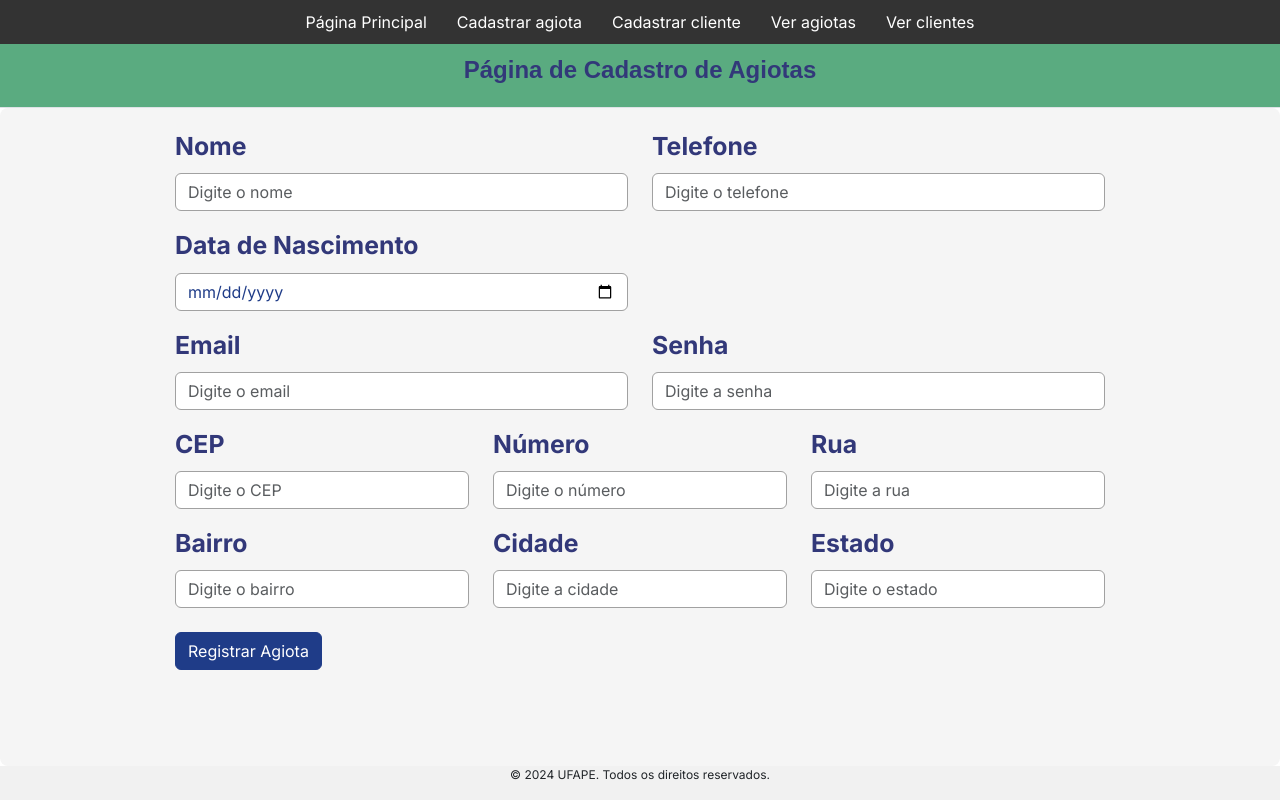
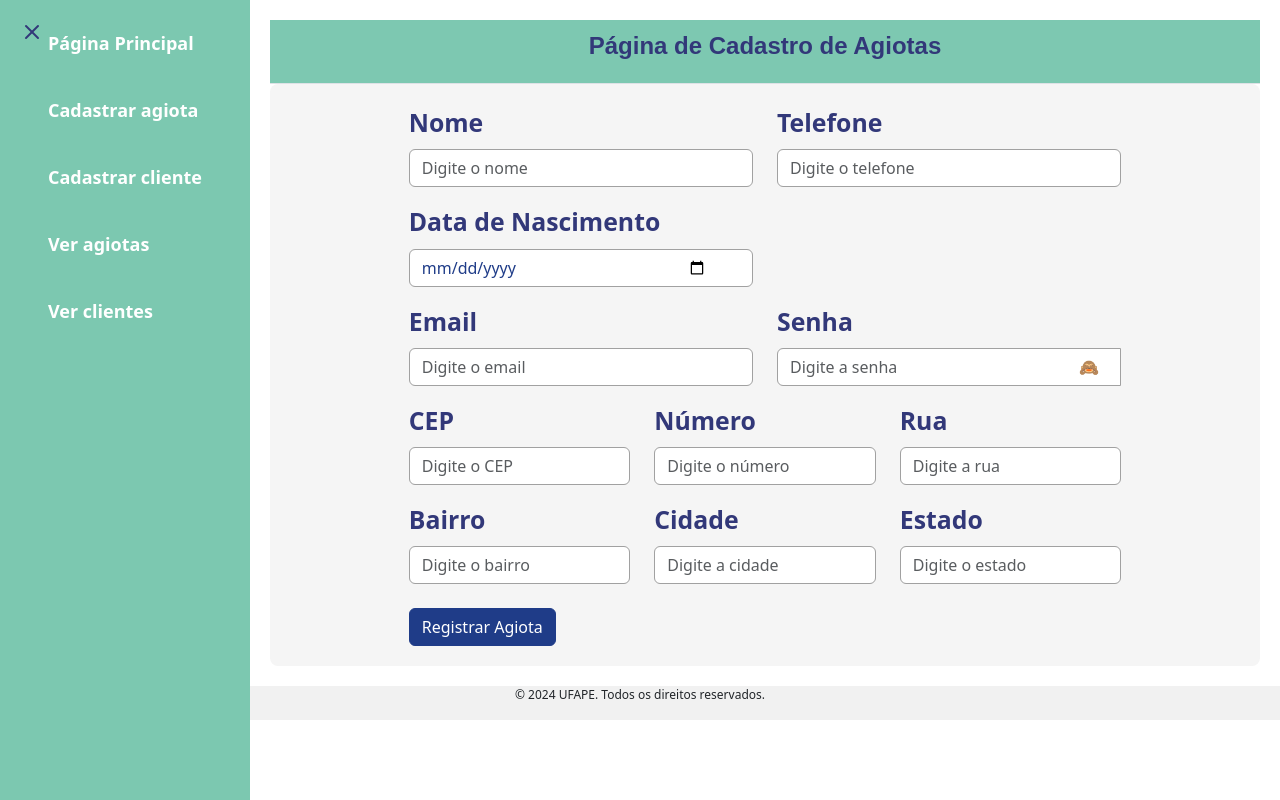
Before and after one commit to maxdavidsouza/agiota, a Next.js app in the folder agiota-next-frontend/: page /agiotas/create in a window 1280 px wide. Built offline with nearby package versions, Linux system fonts and the light colour scheme.

Commit message:
Adição da sidebar

```diff
--- a/agiota-next-frontend/app/agiotas/create/CreateAgiota.module.css
+++ b/agiota-next-frontend/app/agiotas/create/CreateAgiota.module.css
@@ -38,11 +38,8 @@
     /* Branco */
   }
 
-  .submitButton:hover {
-  background-color: #2A9D8F;
-    /* Verde Escuro */
+    .submitButton:hover {
     border-color: #2A9D8F;
-    /* Verde Escuro */
   }
 
   .inputError {
@@ -59,7 +56,7 @@
 
   .topBar {
     width: 100%;
-    background: linear-gradient(to right, #5aab80 0%, #5aab80 100%);
+    background: #7dc8b1;
     border-bottom: 1px solid #dee2e6;
     padding: 0.5rem 1rem;
     display: flex;
@@ -79,3 +76,21 @@
   font-weight: bold;
   font-size: 1.55rem;
 }
+.inputGroup {
+  position: relative;
+}
+
+.eyeIcon {
+  cursor: pointer;
+  position: absolute;
+  right: 10px;
+  top: 50%;
+  transform: translateY(-50%);
+  z-index: 5;
+  background-color: transparent;
+  border: none;
+}
+
+.input {
+  padding-right: 45px;
+}
--- a/agiota-next-frontend/app/agiotas/create/page.js
+++ b/agiota-next-frontend/app/agiotas/create/page.js
@@ -1,13 +1,20 @@
 'use client';
-
+import React, { useState } from 'react';
 import { Formik, Form, Field, ErrorMessage } from 'formik';
 import { useRouter } from 'next/navigation';
 import { cadastrarAgiota } from "@/app/lib/funcoes";
 import { Row, Col, InputGroup, Form as BootstrapForm, Button, Navbar } from 'react-bootstrap';
+import { Eye, EyeSlash } from 'react-bootstrap-icons';
 import styles from './CreateAgiota.module.css';
 
 export default function CreateAgiota() {
   const router = useRouter();
+
+  const [showPassword, setShowPassword] = useState(false);
+
+  const togglePasswordVisibility = () => {
+    setShowPassword(prevState => !prevState);
+  };
 
   const initialValues = {
     nome: "",
@@ -135,7 +142,7 @@ export default function CreateAgiota() {
                   <BootstrapForm.Label className={styles.customLabel}>Telefone</BootstrapForm.Label>
                   <InputGroup>
                     <Field
-                      type="text"
+                      type="number"
                       name="telefone"
                       placeholder="Digite o telefone"
                       className={`form-control ${styles.input} ${errors.telefone && touched.telefone ? styles.inputError : ''}`}
@@ -173,13 +180,16 @@ export default function CreateAgiota() {
                 </Col>
                 <Col md={6}>
                   <BootstrapForm.Label className={styles.customLabel}>Senha</BootstrapForm.Label>
-                  <InputGroup>
+                  <InputGroup className={styles.inputGroup}>
                     <Field
-                      type="password"
+                      type={showPassword ? "text" : "password"}
                       name="login.senha"
                       placeholder="Digite a senha"
                       className={`form-control ${styles.input} ${errors.login?.senha && touched.login?.senha ? styles.inputError : ''}`}
                     />
+                    <InputGroup.Text className={styles.eyeIcon} onClick={togglePasswordVisibility}>
+                      {showPassword ? '👁️' : '🙈'}
+                    </InputGroup.Text>
                   </InputGroup>
                   <ErrorMessage name="login.senha" component="div" className="text-danger mt-1" />
                 </Col>
@@ -189,7 +199,7 @@ export default function CreateAgiota() {
                   <BootstrapForm.Label className={styles.customLabel}>CEP</BootstrapForm.Label>
                   <InputGroup>
                     <Field
-                      type="text"
+                      type="number"
                       name="endereco.cep"
                       placeholder="Digite o CEP"
                       className={`form-control ${styles.input} ${errors.endereco?.cep && touched.endereco?.cep ? styles.inputError : ''}`}
@@ -201,7 +211,7 @@ export default function CreateAgiota() {
                   <BootstrapForm.Label className={styles.customLabel}>Número</BootstrapForm.Label>
                   <InputGroup>
                     <Field
-                      type="text"
+                      type="number"
                       name="endereco.numero"
                       placeholder="Digite o número"
                       className={`form-control ${styles.input} ${errors.endereco?.numero && touched.endereco?.numero ? styles.inputError : ''}`}
--- a/agiota-next-frontend/app/globals.css
+++ b/agiota-next-frontend/app/globals.css
@@ -32,6 +32,7 @@ h5,
 h6 {
   font-weight: 600;
 }
+
 html, body {
   height: 100%;
   margin: 0;
@@ -80,3 +81,72 @@ footer {
     text-wrap: balance;
   }
 }
+
+/* Layout da Sidebar e Content */
+.layout {
+  display: flex;
+}
+
+.sidebar {
+  width: 250px;
+  background-color: #7cc8b0;
+  padding: 20px;
+  height: 100vh;
+  position: fixed;
+  transition: transform 0.3s ease-in-out;
+  transform: translateX(0);
+}
+
+.sidebar-hidden {
+  transform: translateX(-100%);
+}
+
+.sidebar-visible {
+  transform: translateX(0);
+}
+
+.sidebar nav ul {
+  list-style-type: none;
+  padding: 0;
+  margin: 0;
+}
+
+.sidebar nav ul li {
+  margin-bottom: 20px;
+}
+
+.sidebar nav ul li a {
+  display: block;
+  color: #fff;
+  text-decoration: none;
+  font-weight: bold;
+  font-size: 18px;
+  padding: 10px 0;
+  transition: background-color 0.3s, padding-left 0.3s;
+}
+
+.sidebar nav ul li a:hover {
+  background-color: #4f8f79;
+  padding-left: 10px;
+}
+
+.content {
+  margin-left: 250px;
+  padding: 20px;
+  transition: margin-left 0.3s ease-in-out;
+}
+
+.layout.sidebar-closed .content {
+  margin-left: 20px;
+}
+
+.toggle-btn {
+  position: fixed;
+  top: 20px;
+  left: 20px;
+  background: none;
+  border: none;
+  cursor: pointer;
+  color: #323879;
+  z-index: 1000;
+}
--- a/agiota-next-frontend/app/layout.js
+++ b/agiota-next-frontend/app/layout.js
@@ -1,29 +1,39 @@
-import { Inter } from "next/font/google";
-import "./globals.css";
+"use client";
+
+import { useState } from 'react';
+import { FiMenu, FiX } from 'react-icons/fi';
+import './globals.css';
 import 'bootstrap/dist/css/bootstrap.min.css';
 
+export default function RootLayout({ children }) {
+  const [isSidebarOpen, setIsSidebarOpen] = useState(true);
 
-const inter = Inter({ subsets: ["latin"] });
+  const toggleSidebar = () => {
+    setIsSidebarOpen(!isSidebarOpen);
+  };
 
-export const metadata = {
-  title: "Sistema Agiota",
-  description: "Criado pelo Next JS",
-};
-
-export default function RootLayout({ children }) {
   return (
     <html lang="en">
-      <body className={inter.className}>
-        <header>
-          <nav>
-            <a href="/">Página Principal</a>
-            <a href="/agiotas/create">Cadastrar agiota</a>
-            <a href="/clientes/create">Cadastrar cliente</a>
-            <a href="/agiotas">Ver agiotas</a>
-            <a href="/clientes">Ver clientes</a>
-          </nav>
-        </header>
-        {children}
+      <body className="inter.className">
+        <div className={`layout ${isSidebarOpen ? '' : 'sidebar-open'}`}>
+          <aside className={`sidebar ${isSidebarOpen ? 'sidebar-visible' : 'sidebar-hidden'}`}>
+            <nav>
+              <ul>
+                <li><a href="/">Página Principal</a></li>
+                <li><a href="/agiotas/create">Cadastrar agiota</a></li>
+                <li><a href="/clientes/create">Cadastrar cliente</a></li>
+                <li><a href="/agiotas">Ver agiotas</a></li>
+                <li><a href="/clientes">Ver clientes</a></li>
+              </ul>
+            </nav>
+          </aside>
+          <main className={`content ${isSidebarOpen ? '' : 'sidebar-open'}`}>
+            <button onClick={toggleSidebar} className="toggle-btn">
+              {isSidebarOpen ? <FiX size={24} /> : <FiMenu size={24} />}
+            </button>
+            {children}
+          </main>
+        </div>
         <footer>
           <p>&copy; 2024 UFAPE. Todos os direitos reservados.</p>
         </footer>
--- a/agiota-next-frontend/package.json
+++ b/agiota-next-frontend/package.json
@@ -15,8 +15,10 @@
     "next": "^14.2.5",
     "react": "^18",
     "react-bootstrap": "^2.10.4",
+    "react-bootstrap-icons": "^1.11.4",
     "react-datepicker": "^7.3.0",
-    "react-dom": "^18"
+    "react-dom": "^18",
+    "react-icons": "^5.3.0"
   },
   "devDependencies": {
     "postcss": "^8",
```
Also changed, not shown: 1 other file (tests, documents, lock files or other folders).
